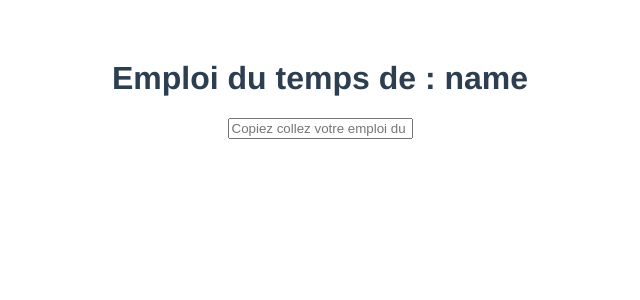
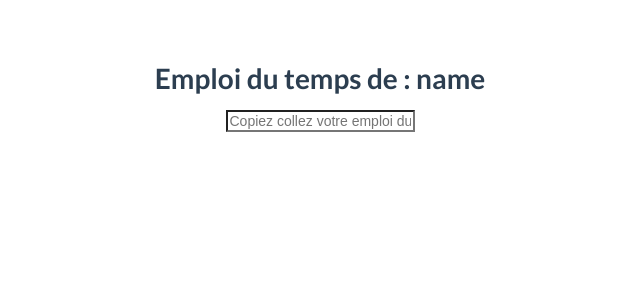
Before and after one commit to leopoldch/special-sniffle, a Vue app: page / in a window 1280 px wide. Shown: the top 300 px of the page, without its empty margins (320-960 px from the left). Built offline with nearby package versions, Linux system fonts and the light colour scheme.

Commit message:
updatedcode

```diff
--- a/package.json
+++ b/package.json
@@ -9,6 +9,8 @@
   },
   "dependencies": {
     "core-js": "^3.8.3",
+    "semantic-ui-css": "^2.5.0",
+    "semantic-ui-vue": "^0.11.0",
     "vue": "^3.2.13"
   },
   "devDependencies": {
@@ -32,7 +34,9 @@
     "parserOptions": {
       "parser": "@babel/eslint-parser"
     },
-    "rules": {}
+    "rules": {
+      "vue/multi-word-component-names": "off"
+    }
   },
   "browserslist": [
     "> 1%",
--- a/public/index.html
+++ b/public/index.html
@@ -5,6 +5,7 @@
     <meta http-equiv="X-UA-Compatible" content="IE=edge">
     <meta name="viewport" content="width=device-width,initial-scale=1.0">
     <link rel="icon" href="<%= BASE_URL %>favicon.ico">
+    <link rel="stylesheet" href="//cdnjs.cloudflare.com/ajax/libs/semantic-ui/2.4.1/semantic.min.css"/>
     <title><%= htmlWebpackPlugin.options.title %></title>
   </head>
   <body>
--- a/src/App.vue
+++ b/src/App.vue
@@ -1,17 +1,17 @@
 <script>
-import Form from './components/Form.vue'
+import Application from './components/Application.vue'
 
 export default {
   name: 'App',
   components: {
-    Form
+    Application
   }
 }
 </script>
 
 
 <template>
-  <Form msg="Coucou zeubi"/>
+  <Application msg="Coucou zeubi"/>
 </template>
 
 
--- a/src/components/Form.vue
+++ b/src/components/Application.vue
@@ -11,6 +11,7 @@ console.log(myLines.value);
 
 }
 function filterInputData() {
+    myLines.value = []
     const words = text.value.split(" ");
     let filteredData = words.filter(word => word != "")
     const nbUV = parseInt(filteredData[2]);
@@ -78,10 +79,17 @@ function filterInputData() {
 }
 
 
+</script>
 
-</script>
+
 
 <template>
   <h1>Emploi du temps de : name</h1>
-  <input class="input-text" type="text" :value="text" @input="onInput" placeholder="Copiez collez votre emploi du temps ici ...">
+  <input class="input-text" type="text" :value="text" @input="onInput" placeholder="Copiez collez votre emploi du temps  ici ...">
+  <div v-if="myLines.length >  0">
+    <div  v-for="(item, index) in myLines" :key="index">
+      <p>{{ item }}</p>
+    </div>
+  </div>
+
 </template>
--- a/src/main.js
+++ b/src/main.js
@@ -1,4 +1,7 @@
 import { createApp } from 'vue'
 import App from './App.vue'
 
+import 'semantic-ui-css/semantic.min.css';
+
+
 createApp(App).mount('#app')
```
Also changed, not shown: 1 other file (tests, documents, lock files or other folders).
